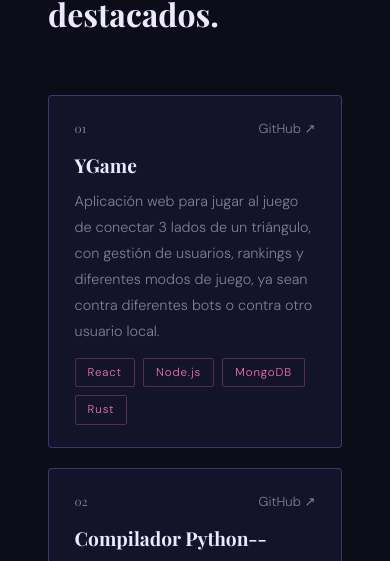
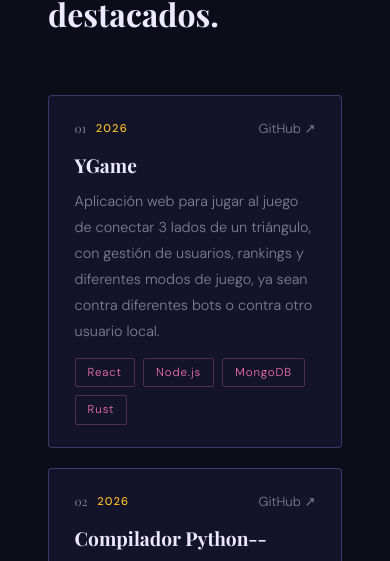
Before and after one commit to ggarciacastro/portfolio, a React (Vite) app: page / in a window 390 px wide. Shown: the part 1642-2203 px from the top of the page. Built offline with nearby package versions, Linux system fonts and the light colour scheme.

Commit message:
Añadido año en version movil

```diff
--- a/src/components/Projects.jsx
+++ b/src/components/Projects.jsx
@@ -282,9 +282,19 @@ function ProjectCard({ project, index, visible, isMobile }) {
           display: 'flex', flexDirection: 'column', gap: '0.8rem',
         }}>
           <div style={{ display: 'flex', justifyContent: 'space-between', alignItems: 'flex-start' }}>
-            <span style={{ fontFamily: 'var(--font-display)', fontSize: '0.75rem', color: 'var(--fg-muted)' }}>
-              0{index + 1}
-            </span>
+            <div style={{ display: 'flex', alignItems: 'center', gap: '0.6rem' }}>
+              <span style={{ fontFamily: 'var(--font-display)', fontSize: '0.75rem', color: 'var(--fg-muted)' }}>
+                0{index + 1}
+              </span>
+              {isMobile && (
+                <span style={{
+                  fontSize: '0.7rem', letterSpacing: '0.1em',
+                  color: 'var(--amber)', fontWeight: 500,
+                }}>
+                  {project.year}
+                </span>
+              )}
+            </div>
             <div style={{ display: 'flex', gap: '1rem' }}>
               <a
                 href={project.github}
```
